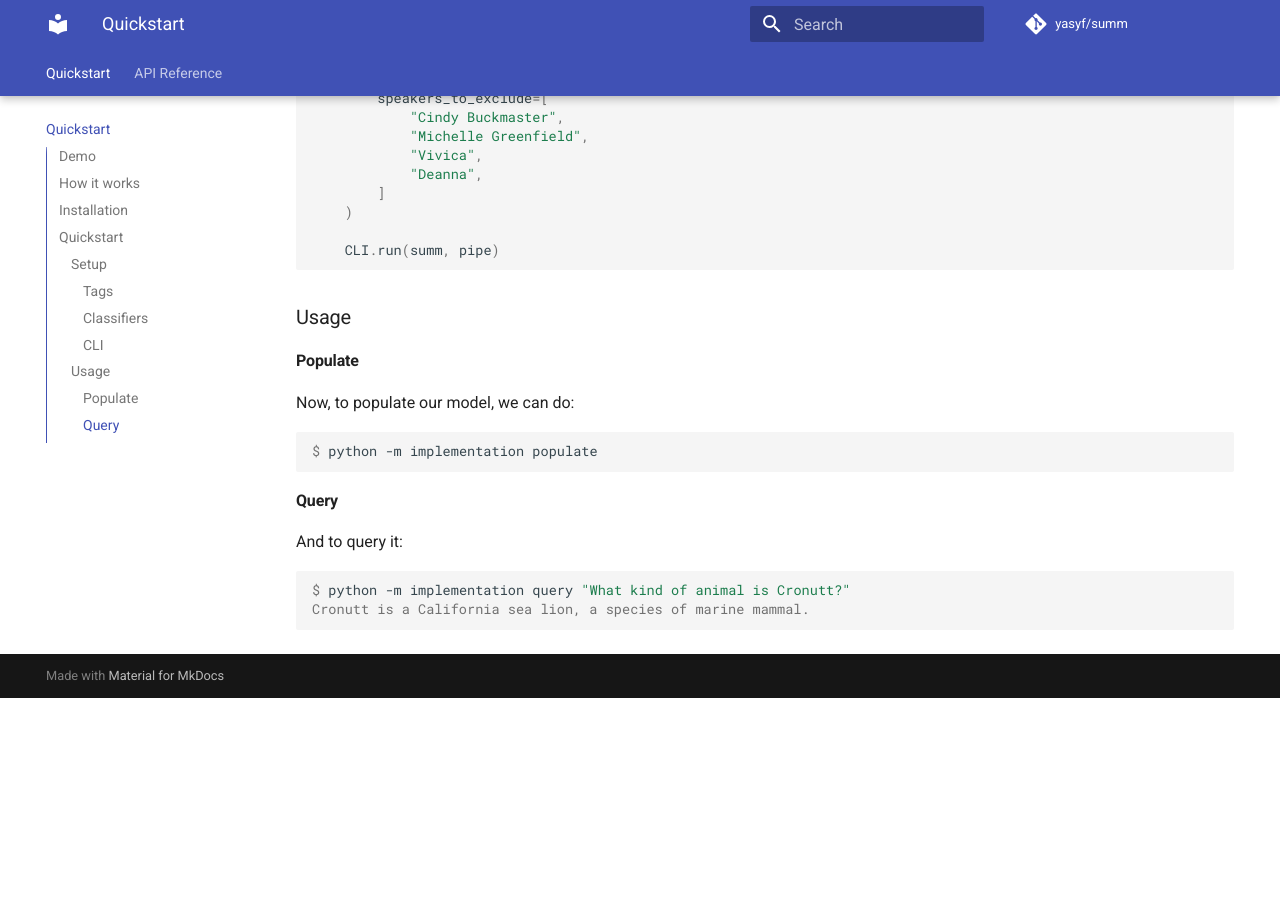
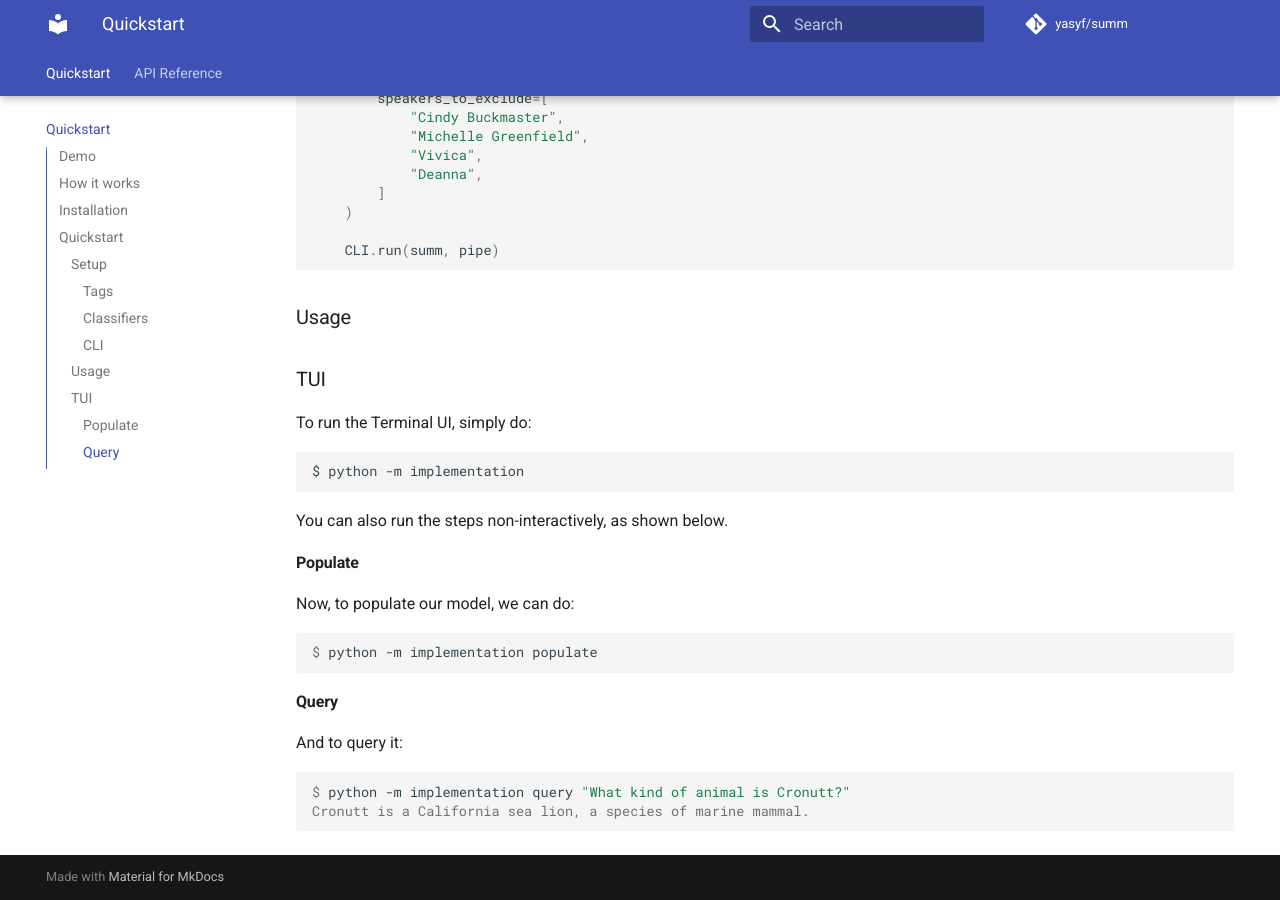
Before and after one commit to yasyf/summ, an MkDocs documentation site: the page built from docs/index.md, in a window 1280 px wide and 900 px high, scrolled down 2711 px. Built offline with MkDocs 1.6.1 and Material for MkDocs 9.7.7, drawn with Linux system fonts in a browser that asks for light colours; comment, search, counter and statistics services are not loaded; before the commit the page ends 3409 px from its top, so only the background shows below that.

Commit message:
Bug fixes.

````diff
--- a/docs/index.md
+++ b/docs/index.md
@@ -123,6 +123,16 @@
 
 ### Usage
 
+### TUI
+
+To run the Terminal UI, simply do:
+
+```bash
+$ python -m implementation
+```
+
+You can also run the steps non-interactively, as shown below.
+
 #### Populate
 
 Now, to populate our model, we can do:
--- a/pyproject.toml
+++ b/pyproject.toml
@@ -40,6 +40,9 @@
 ]
 dynamic = ["version"]
 
+[project.scripts]
+summ-example = "examples.otter.implementation.__main__:main"
+
 [project.urls]
 Documentation = "https://github.com/yasyf/summ#readme"
 Issues = "https://github.com/yasyf/summ/issues"
````
Also changed, not shown: README.md (+12 -4 lines), examples/otter/README.md (+10 -0 lines), 3 other files.
